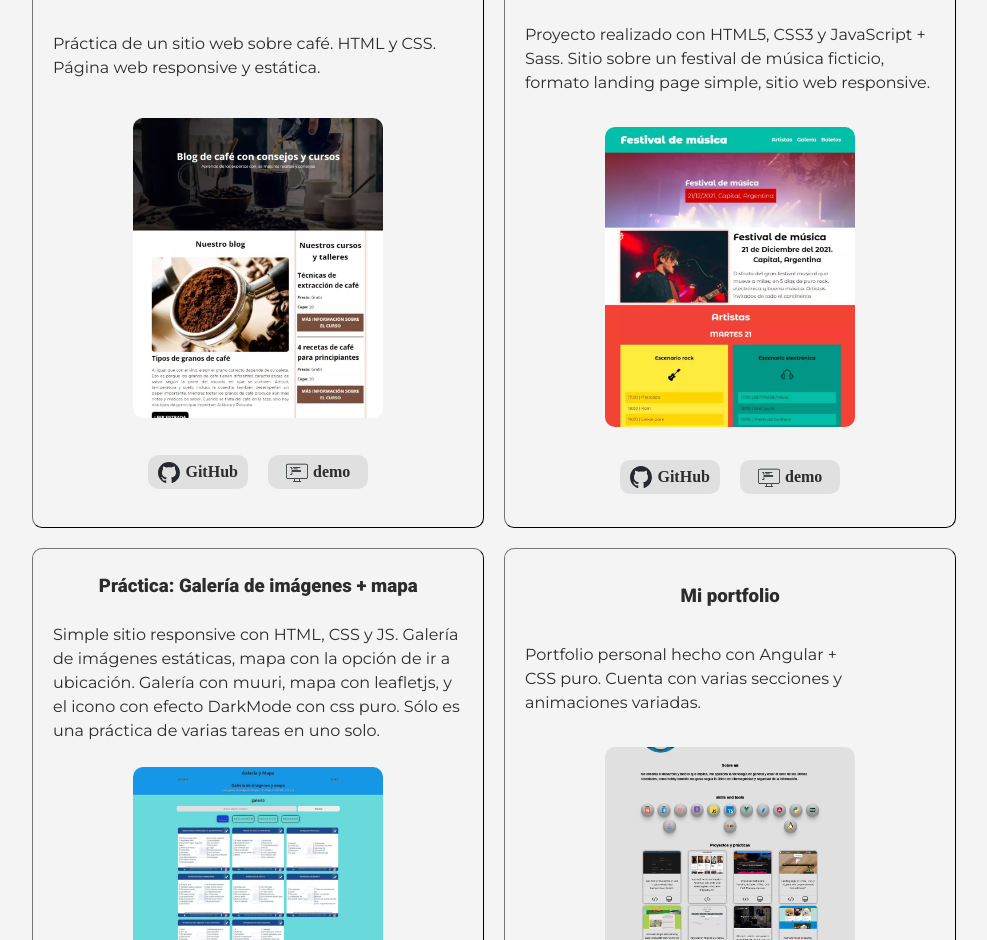
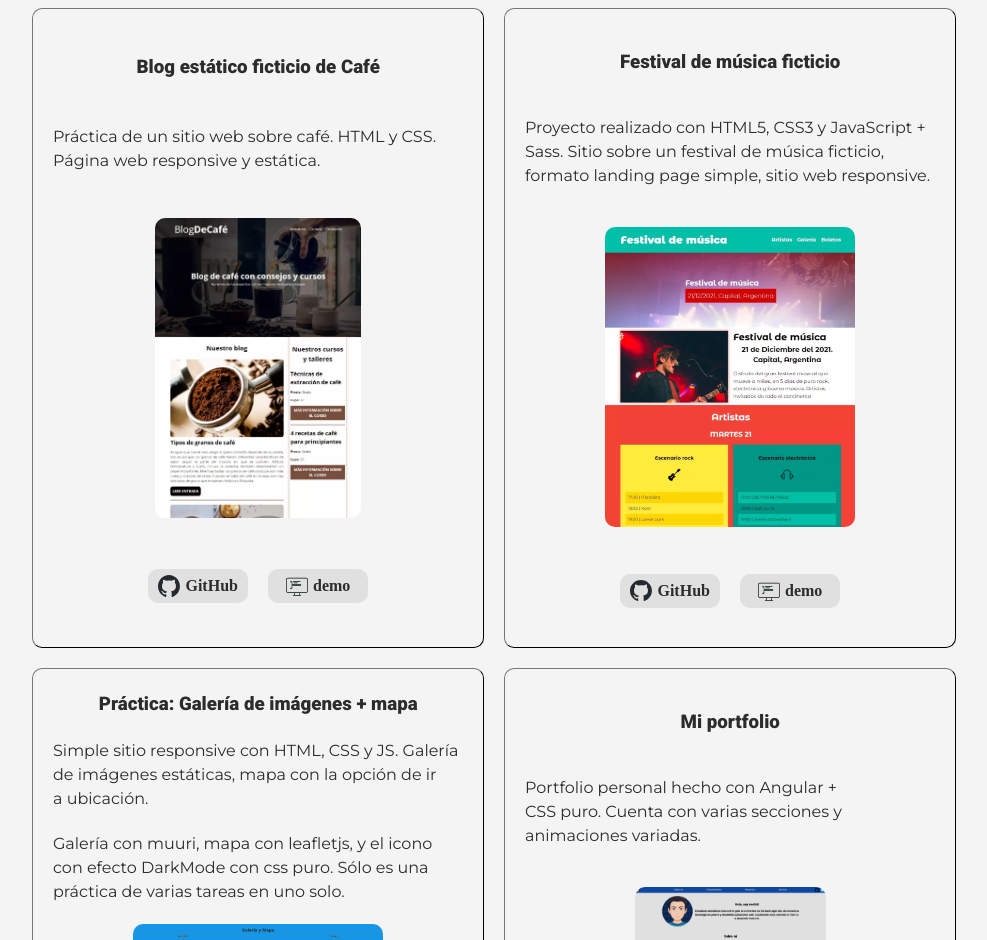
Before and after one commit to NeelBit/Portfolio-HTMLyCSS, a plain HTML site: page index.html in a window 1280 px wide. Shown: the part 1860-2800 px from the top of the page, without its empty margins (146-1133 px from the left). Drawn offline with Linux system fonts and the light colour scheme.

Commit message:
Imágenes de proyectos ampliable en pestaña individual. cards de proyectos arreglada con tamaño de imagen variable.

```diff
--- a/index.html
+++ b/index.html
@@ -49,7 +49,9 @@
             <article class="proyecto__item">
                 <h3 class="proyecto__title">Calcula Días</h3>
                 <p class="proyecto__description">App web y PWA hecha con Vue 3, para calcular días transcurridos y fechas, además, otras funcionalidades.</p>
+                <a href="./assets/images/proyectos/calcula-dias.png" target="_blank">
                     <img class="proyecto__img" src="./assets/images/proyectos/calcula-dias.png" alt="captura de pantalla del proyecto de calcula dias">
+                </a>
                 <div class="proyecto__buttons">
                     <a class="proyecto__enlace" href="https://github.com/NeelBit/calcula-dias" target="_blank" rel="noopener noreferrer">
                         <img class="proyecto__icon" src="./assets/icons/github.svg" alt="github de proyecto calcula días">
@@ -65,7 +67,9 @@
             <article class="proyecto__item">
                 <h3 class="proyecto__title">Propuesta RadioFusionCable</h3>
                 <p class="proyecto__description">Versión propia del sitio radiofusioncable.com.ar - HTML5, CSS3, y JS puro. Sitio web simple de una pagina, adaptable a dispositivos móviles (responsive design). Utilicé los recursos (imágenes, contenido texto, colores) del sitio original.</p>
+                <a href="./assets/images/proyectos/radiofusioncable.gif" target="_blank">
                     <img class="proyecto__img" src="./assets/images/proyectos/radiofusioncable.gif" alt="gif animado de la propuesta de mejora del sitio de radiofusioncable">
+                </a>
                 <div class="proyecto__buttons">
                     <a class="proyecto__enlace" href="https://github.com/NeelBit/RadioFusionCable_propuesta" target="_blank" rel="noopener noreferrer">
                         <img class="proyecto__icon" src="./assets/icons/github.svg" alt="github de proyecto radiofusioncable">
@@ -81,7 +85,9 @@
             <article class="proyecto__item">
                 <h3 class="proyecto__title">A lo artesanal</h3>
                 <p class="proyecto__description">Sitio simple HTML5, CSS3, JS. Landing page de mini emprendimiento de hiloramas. Web responsive y adaptable, con varias secciones y galería de imágenes</p>
+                <a href="./assets/images/proyectos/a-lo-artesanal.webp" target="_blank">
                     <img class="proyecto__img" src="./assets/images/proyectos/a-lo-artesanal.webp" alt="captura de pantalla de proyecto a lo artesanal">
+                </a>
                 <div class="proyecto__buttons">
                     <a class="proyecto__enlace" href="https://github.com/NeelBit/a_lo_artesanal" target="_blank" rel="noopener noreferrer">
                         <img class="proyecto__icon" src="./assets/icons/github.svg" alt="github de proyecto A lo artesanal">
@@ -97,7 +103,9 @@
             <article class="proyecto__item">
                 <h3 class="proyecto__title">Propuesta Despertares</h3>
                 <p class="proyecto__description">Versión propia del sitio despertaressrl (<a href="https://web.archive.org/web/20220525113808/https://despertaressrl.com/" target="_blank" rel="noopener noreferrer">así se veía</a>) - HTML5, CSS3, y JS puro. Sitio web simple de una pagina adaptable a dispositivos móviles (responsive design). Utilice los recursos (imágenes, contenido texto, colores) del sitio original. Incluye mapa, RRSS y animaciones.</p>
+                <a href="./assets/images/proyectos/despertares.webp" target="_blank">
                     <img class="proyecto__img" src="./assets/images/proyectos/despertares.webp" alt="captura de pantalla de la propuesta de mejora del sitio de despertares">
+                </a>
                 <div class="proyecto__buttons">
                     <a class="proyecto__enlace" href="https://github.com/NeelBit/despertares_propuesta" target="_blank" rel="noopener noreferrer">
                         <img class="proyecto__icon" src="./assets/icons/github.svg" alt="github de proyecto propuesta de mejora del sitio de Despertares">
@@ -113,7 +121,9 @@
             <article class="proyecto__item">
                 <h3 class="proyecto__title">Blog estático ficticio de Café</h3>
                 <p class="proyecto__description">Práctica de un sitio web sobre café. HTML y CSS. Página web responsive y estática.</p>
+                <a href="./assets/images/proyectos/blog-cafe.webp" target="_blank">
                     <img class="proyecto__img" src="./assets/images/proyectos/blog-cafe.webp" alt="Captura de pantalla del blog estático ficticio de Café">
+                </a>
                 <div class="proyecto__buttons">
                     <a class="proyecto__enlace" href="https://github.com/NeelBit/blog_cafe" target="_blank" rel="noopener noreferrer">
                         <img class="proyecto__icon" src="./assets/icons/github.svg" alt="github de proyecto de práctica del blog estático y ficticio de café">
@@ -129,7 +139,9 @@
             <article class="proyecto__item">
                 <h3 class="proyecto__title">Festival de música ficticio</h3>
                 <p class="proyecto__description">Proyecto realizado con HTML5, CSS3 y JavaScript + Sass. Sitio sobre un festival de música ficticio, formato landing page simple, sitio web responsive.</p>
+                <a href="./assets/images/proyectos/festival-musica.webp" target="_blank">
                     <img class="proyecto__img" src="./assets/images/proyectos/festival-musica.webp" alt="Captura de pantalla de sitio de proyecto ficticio de festival de música">
+                </a>
                 <div class="proyecto__buttons">
                     <a class="proyecto__enlace" href="https://github.com/NeelBit/festival_musica" target="_blank" rel="noopener noreferrer">
                         <img class="proyecto__icon" src="./assets/icons/github.svg" alt="github de proyecto de sitio ficticio de festival de música">
@@ -144,9 +156,11 @@
 
             <article class="proyecto__item">
                 <h3 class="proyecto__title">Práctica: Galería de imágenes + mapa</h3>
-                <p class="proyecto__description">Simple sitio responsive con HTML, CSS y JS. Galería de imágenes estáticas, mapa con la opción de ir a ubicación.
-                    Galería con muuri, mapa con leafletjs, y el icono con efecto DarkMode con css puro. Sólo es una práctica de varias tareas en uno solo.</p>
+                <p class="proyecto__description">Simple sitio responsive con HTML, CSS y JS. Galería de imágenes estáticas, mapa con la opción de ir a ubicación.</p>
+                <p>Galería con muuri, mapa con leafletjs, y el icono con efecto DarkMode con css puro. Sólo es una práctica de varias tareas en uno solo.</p>
+                <a href="./assets/images/proyectos/galeria-mapa.webp" target="_blank">
                     <img class="proyecto__img" src="./assets/images/proyectos/galeria-mapa.webp" alt="captura de sitio de practica de varias tecnologías">
+                </a>
                 <div class="proyecto__buttons">
                     <a class="proyecto__enlace" href="https://github.com/NeelBit/galeria_mapa_darkmodeIconEffect" target="_blank" rel="noopener noreferrer">
                         <img class="proyecto__icon" src="./assets/icons/github.svg" alt="github de proyecto con prácticas varias">
@@ -162,7 +176,9 @@
             <article class="proyecto__item">
                 <h3 class="proyecto__title">Mi portfolio</h3>
                 <p class="proyecto__description">Portfolio personal hecho con Angular + CSS puro. Cuenta con varias secciones y animaciones variadas.</p>
+                <a href="./assets/images/proyectos/portfolio.png" target="_blank">
                     <img class="proyecto__img" src="./assets/images/proyectos/portfolio.png" alt="captura de pantalla de la vista general de portfolio">
+                </a>
                 <div class="proyecto__buttons">
                     <a class="proyecto__enlace" href="https://github.com/NeelBit/Portfolio" target="_blank" rel="noopener noreferrer">
                         <img class="proyecto__icon" src="./assets/icons/github.svg" alt="github de portfolio personal">
--- a/styles/styles.css
+++ b/styles/styles.css
@@ -240,6 +240,11 @@ p {
     flex-wrap: wrap;
     gap: var(--spacing);
 
+    a {
+        margin: 0 auto;
+        text-align: center;
+    }
+
     @media (width>=480px) {
         flex-direction: row;
         flex-wrap: wrap;
@@ -257,7 +262,7 @@ p {
     padding: var(--spacing);
 
     width: 400px;
-    height: 60rem;
+    height: 64rem;
     flex-grow: 1;
 
     transition: var(--transition-config);
@@ -285,8 +290,9 @@ p {
 }
 
 .proyecto__img {
-    width: 250px;
+    width: min(250px, 100%);
     height: 300px;
+    margin: 0 auto;
     object-fit: cover;
     object-position: center center;
     border-radius: var(--rounding);
```
Lines whose indentation alone changed are shown as unchanged.
